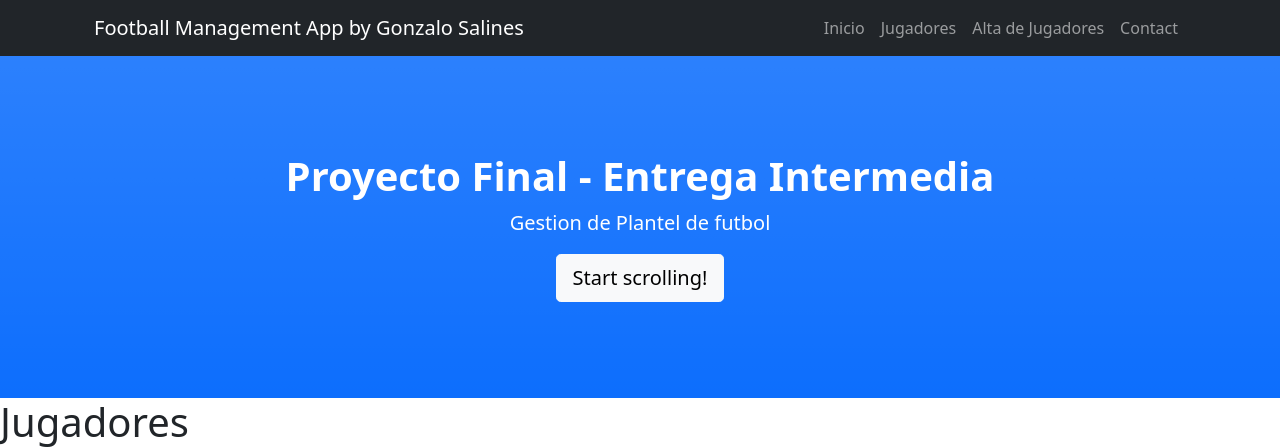
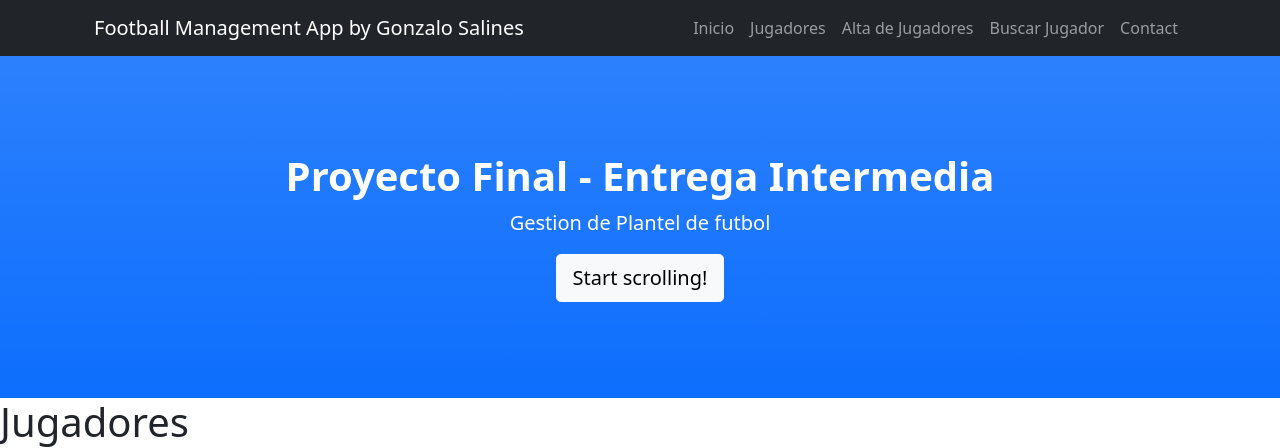
Before and after one commit to gonzalosalines/EntregaIntermediaGonzaloSalines, a Django app: page /coder/jugadores/ in a window 1280 px wide. Shown: the top 448 px of the page. Run offline with Django 4.2, Linux system fonts and the light colour scheme; parts of the project's set-up code (start-up, migrations or seed data) failed here and were passed over; some libraries are stand-ins or nearby versions.

Commit message:
Busqueda Jugador

```diff
--- a/ProyectoFinal/templates/ProyectoFinal/base.html
+++ b/ProyectoFinal/templates/ProyectoFinal/base.html
@@ -23,6 +23,7 @@
                         <li class="nav-item"><a class="nav-link" href="{% url 'coder-inicio' %}">Inicio</a></li>
                         <li class="nav-item"><a class="nav-link" href="{% url 'coder-jugadores' %}"> Jugadores </a></li>
                         <li class="nav-item"><a class="nav-link" href="{% url 'coder-jugadores-crear' %}"> Alta de Jugadores </a></li>
+                        <li class="nav-item"><a class="nav-link" href="{% url 'coder-jugadores-buscar' %}"> Buscar Jugador </a></li>
                         <li class="nav-item"><a class="nav-link" href="#contact">Contact</a></li>
                     </ul>
                 </div>
--- a/ProyectoFinal/urls.py
+++ b/ProyectoFinal/urls.py
@@ -6,5 +6,7 @@ from ProyectoFinal import views   #posiblemente redundante
 urlpatterns = [
     path("inicio/", inicio, name="coder-inicio"),
     path("jugadores/", jugadores, name="coder-jugadores"),
-    path("jugador_formulario/", creacion_jugadores, name="coder-jugadores-crear")
+    path("jugador_formulario/", creacion_jugadores, name="coder-jugadores-crear"),
+    path("busqueda_jugador.html/", buscar_jugadores, name="coder-jugadores-buscar"),
+
 ]
--- a/ProyectoFinal/views.py
+++ b/ProyectoFinal/views.py
@@ -1,6 +1,6 @@
 from django.http import HttpResponse
 from ProyectoFinal.models import Equipo, Jugador, Entrenador
-from ProyectoFinal.forms import ClubFormulario, JugadorFormulario, EntrenadorFormulario
+from ProyectoFinal.forms import JugadorFormulario
 from django.shortcuts import render
 from django.template import loader # es realmente necesario?
 
@@ -29,3 +29,15 @@ def creacion_jugadores(request):
 
     formulario = JugadorFormulario()
     return render(request, "ProyectoFinal/jugador_formulario.html", {"formulario": formulario})
+
+def buscar_jugadores(request):
+
+    if request.GET:
+        nombre_jugador = request.GET.get("nombre_jugador", "")
+        if nombre_jugador == "":
+            jugadores = []
+        else:
+            jugadores = Jugador.objects.filter(nombre__icontains=nombre_jugador)
+        return render(request, "ProyectoFinal/busqueda_jugador.html", {"listado_jugadores": jugadores})
+
+    return render(request, "ProyectoFinal/busqueda_jugador.html", {"listado_jugadores": []})
```
Also changed, not shown: ProyectoFinal/templates/ProyectoFinal/busqueda_jugador.html (added, +25 -0 lines), db.sqlite3.
